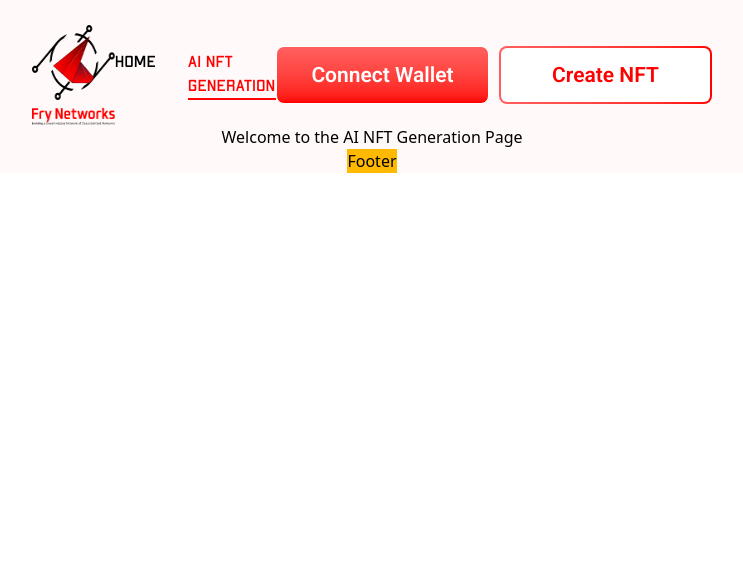
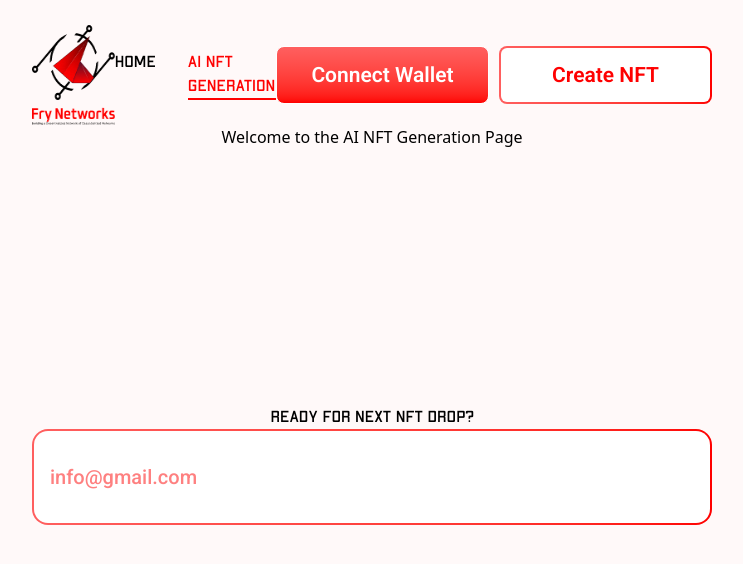
Before and after one commit to muznahrehman21/NFT, a React (Vite) app: page /second in a window 1280 px wide. Shown: the top 564 px of the page, without its empty margins (268-1011 px from the left). Built offline with nearby package versions, Linux system fonts and the light colour scheme.

Commit message:
Initiated footer

```diff
--- /dev/null
+++ b/src/components/BorderWrapper.jsx
@@ -0,0 +1,20 @@
+import React from "react";
+
+function BorderWrapper({
+  children,
+  width = "w-[680px]",
+  height = "h-[96px]",
+  className = "",
+}) {
+  return (
+    <div
+      className={`inline-flex items-center bg-gradient-to-r from-[#FF5F5F] to-[#FF0000] p-[2px] rounded-[16px] ${width} ${height} ${className}`}
+    >
+      <div className="flex items-center bg-white px-4 rounded-[14px] w-full h-full">
+        {children}
+      </div>
+    </div>
+  );
+}
+
+export default BorderWrapper;
--- a/src/components/Footer.jsx
+++ b/src/components/Footer.jsx
@@ -1,10 +1,13 @@
+import Input from "./input/Input";
 import React from "react";
 
 export default function Footer() {
   return (
-    <div className="flex justify-center items-center bg-amber-400 w-[] h-full">
-      <div></div>
-      Footer
+    <div className="flex justify-center items-center w-[1320px] h-[632px]">
+      <section className="text-center">
+        <h1 className="font-apex">READY FOR NEXT NFT DROP?</h1>
+        <Input />
+      </section>
     </div>
   );
 }
--- /dev/null
+++ b/src/components/input/Input.jsx
@@ -0,0 +1,20 @@
+import React from "react";
+import BorderWrapper from "../BorderWrapper";
+
+function Input({
+  placeholder = "info@gmail.com",
+  type = "email",
+  textC = "text-[#FE0101]",
+}) {
+  return (
+    <BorderWrapper>
+      <input
+        type={type}
+        placeholder={placeholder}
+        className={`flex-1 font-roboto text-[20px] font-medium outline-none bg-transparent ${textC} placeholder:${textC}`}
+      />
+    </BorderWrapper>
+  );
+}
+
+export default Input;
```
